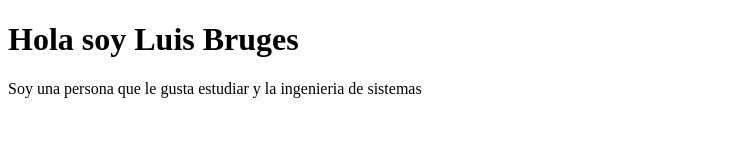
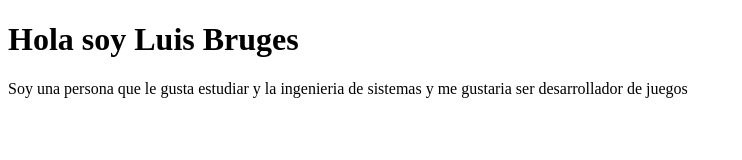
Before and after one commit to Luisbruges3/Portafolio, a plain HTML site: page Index.html in a window 1280 px wide. Shown: the whole page, without its empty margins (0-742 px from the left). Drawn offline with Linux system fonts and the light colour scheme.

Commit message:
5 commit

```diff
--- a/Index.html
+++ b/Index.html
@@ -7,6 +7,6 @@
 </head>
 <body>
     <h1>Hola soy Luis Bruges</h1>
-    <p>Soy una persona que le gusta estudiar y la ingenieria de sistemas</p>
+    <p>Soy una persona que le gusta estudiar y la ingenieria de sistemas y me gustaria ser desarrollador de juegos</p>
 </body>
 </html>
```
